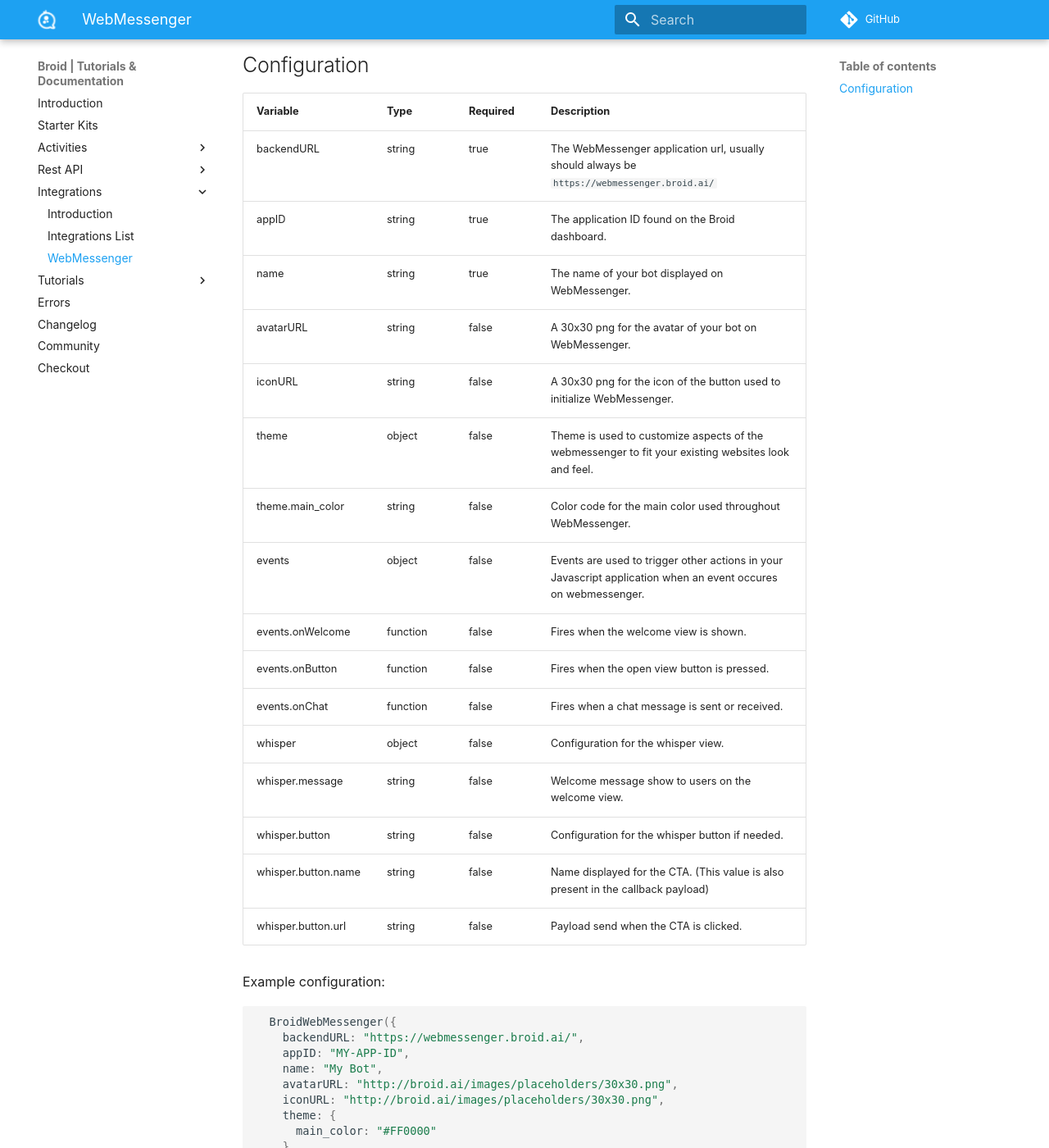
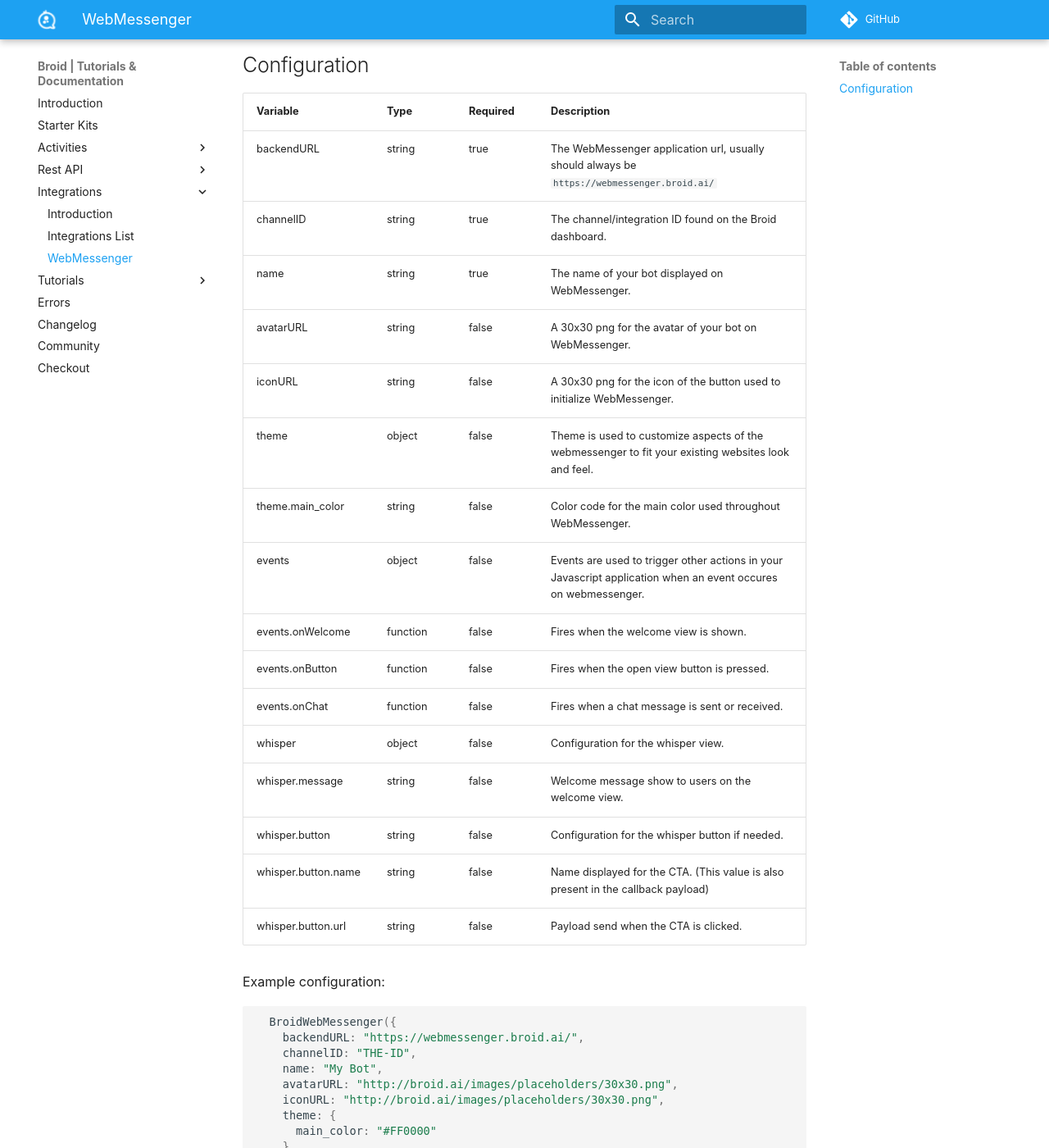
Before and after one commit to broidHQ/broid-docs, an MkDocs documentation site: the page built from docs/integrations/webmessenger.md, in a window 1280 px wide and 1400 px high, scrolled down 234 px. Shown: the whole window at 82% size. Built offline with MkDocs 1.6.1 and Material for MkDocs 9.7.7, drawn with Linux system fonts in a browser that asks for light colours; some web fonts are replaced; comment, search, counter and statistics services are not loaded; old or Windows-style settings are respelled for this version of MkDocs.

Commit message:
Update webmessenger.md

````diff
--- a/docs/integrations/webmessenger.md
+++ b/docs/integrations/webmessenger.md
@@ -7,7 +7,7 @@
 | Variable         | Type     | Required | Description                                                                                                    |
 |------------------|----------|----------|----------------------------------------------------------------------------------------------------------------|
 | backendURL       | string   | true     | The WebMessenger application url, usually should always be `https://webmessenger.broid.ai/`                    |
-| appID            | string   | true     | The application ID found on the Broid dashboard.                                                               |
+| channelID            | string   | true     | The channel/integration ID found on the Broid dashboard.                                                               |
 | name             | string   | true     | The name of your bot displayed on WebMessenger.                                                                |
 | avatarURL        | string   | false    | A 30x30 png for the avatar of your bot on WebMessenger.                                                        |
 | iconURL          | string   | false    | A 30x30 png for the icon of the button used to initialize WebMessenger.                                        |
@@ -28,7 +28,7 @@
 ```javascript
   BroidWebMessenger({
     backendURL: "https://webmessenger.broid.ai/",
-    appID: "MY-APP-ID",
+    channelID: "THE-ID",
     name: "My Bot",
     avatarURL: "http://broid.ai/images/placeholders/30x30.png",
     iconURL: "http://broid.ai/images/placeholders/30x30.png",
````
